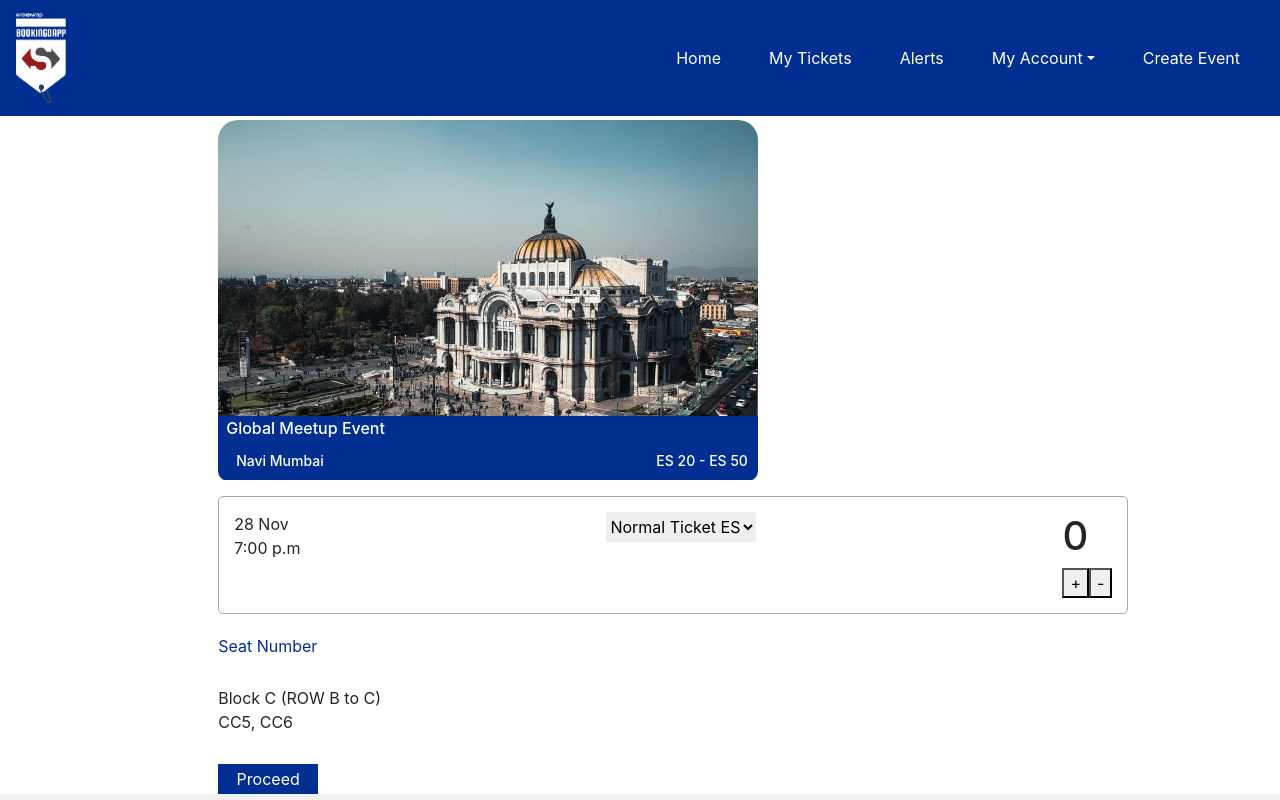
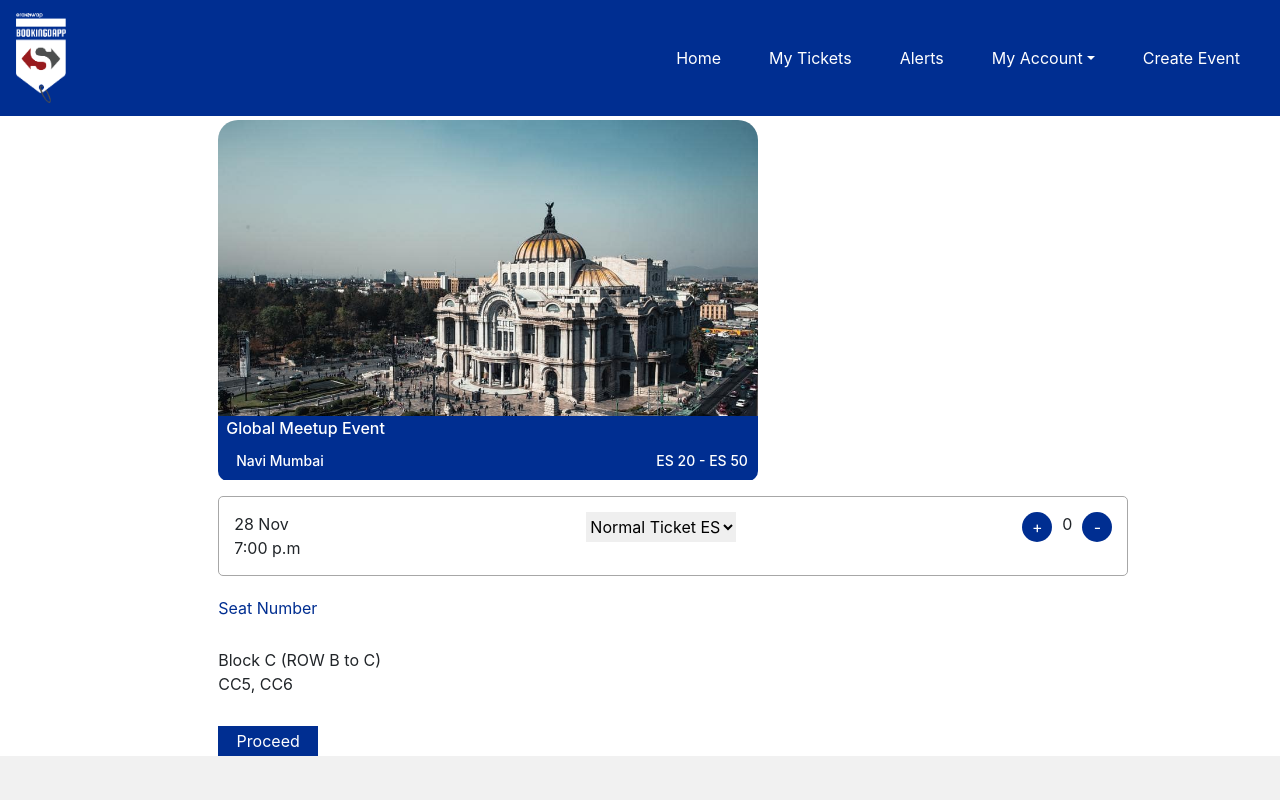
Before and after one commit to riya249/explorer-1, a React (Create React App) app: page /PreviewTicket in a window 1280 px wide. Shown: the top 800 px of the page. Built offline with nearby package versions, Linux system fonts and the light colour scheme.

Commit message:
increment

```diff
--- a/src/Components/PreviewTicket/Index.js
+++ b/src/Components/PreviewTicket/Index.js
@@ -69,9 +69,10 @@ class PreviewTicket extends Component {
                                 </select>
                             </div>
                             <div>
-                                <div>
-                                    <h1>{this.state.count}</h1>
+                                <div className="scroll-count">
+
                                     <button className="inc" onClick={(e) => this.increment(e)}>+</button>
+                                    <div>{this.state.count}</div>
                                     <button className="dec" onClick={(e) => this.decrement(e)}>-</button>
                                 </div>
                             </div>
--- a/src/Components/PreviewTicket/PreviewTicket.css
+++ b/src/Components/PreviewTicket/PreviewTicket.css
@@ -13,3 +13,25 @@
 .blck-txt{
     margin-top: 20px;
 }
+
+.scroll-count{
+    display: flex;
+}
+.inc{
+    border: none;
+    border-radius: 20px;
+    background-color:#002e91 ;
+    color: #ffffff;
+    width: 30px;
+    margin-right: 10px;
+}
+
+.dec{
+    border: none;
+    border-radius: 20px;
+    background-color:#002e91 ;
+    color: #ffffff;
+    width: 30px;
+    height: 30px;
+    margin-left: 10px;
+}
```
